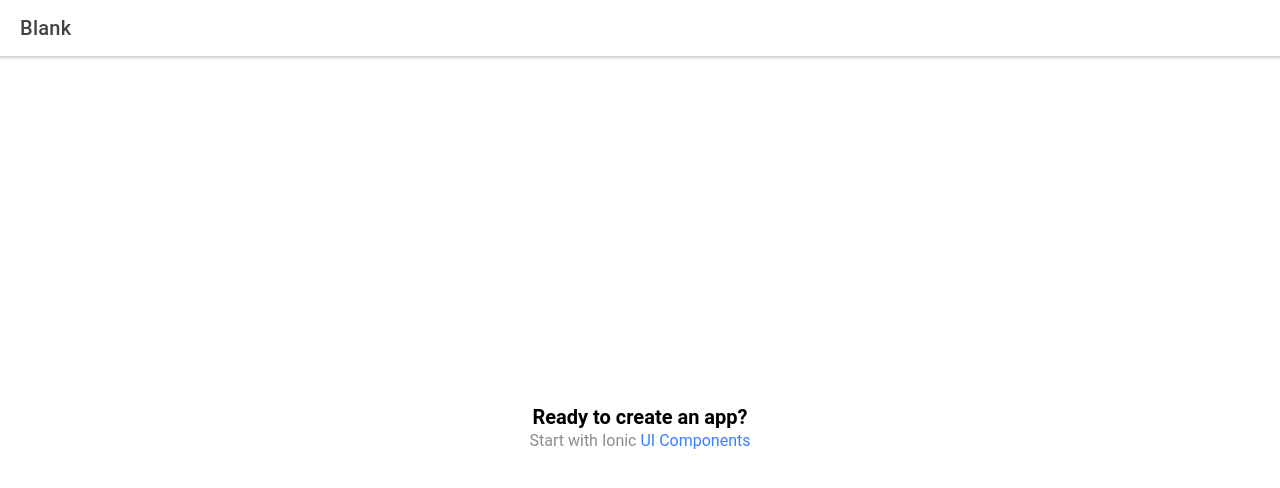
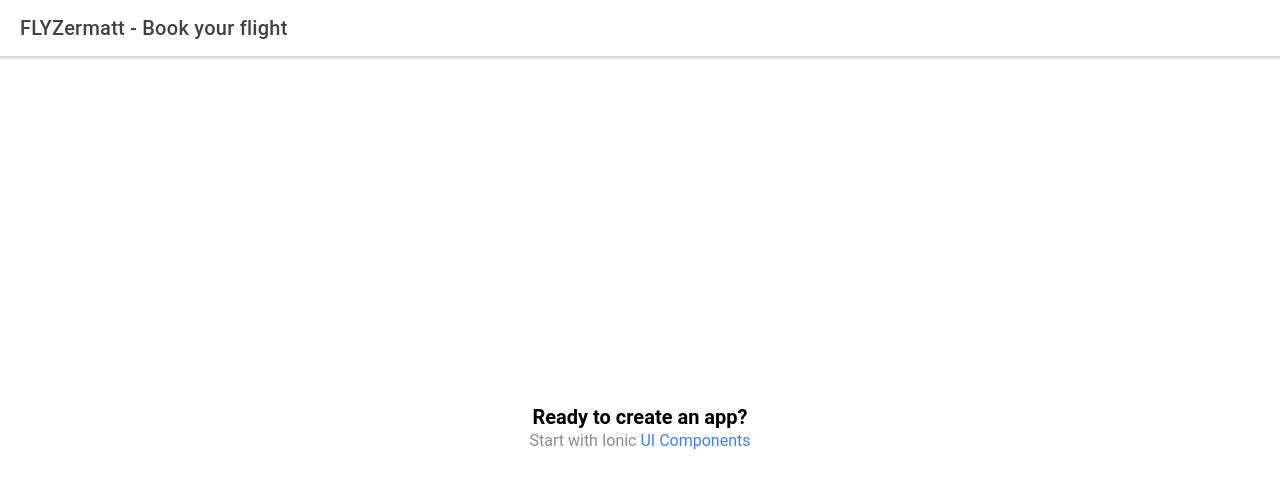
Before and after one commit to ZermattChris/fzbooking, a React (Create React App) app: page /home in a window 1280 px wide. Shown: the top 488 px of the page. Built offline with nearby package versions, Linux system fonts and the light colour scheme.

Commit message:
Trying out Ionic Appflow

```diff
--- a/ionic.config.json
+++ b/ionic.config.json
@@ -1,5 +1,6 @@
 {
   "name": "myApp",
   "integrations": {},
-  "type": "react"
+  "type": "react",
+  "id": "38d5c5d7"
 }
--- a/src/pages/Home.tsx
+++ b/src/pages/Home.tsx
@@ -8,7 +8,7 @@ const Home: React.FC = () => {
     <IonPage>
       <IonHeader>
         <IonToolbar>
-          <IonTitle>Blank</IonTitle>
+          <IonTitle>FLYZermatt - Book your flight</IonTitle>
         </IonToolbar>
       </IonHeader>
       <IonContent>
```
